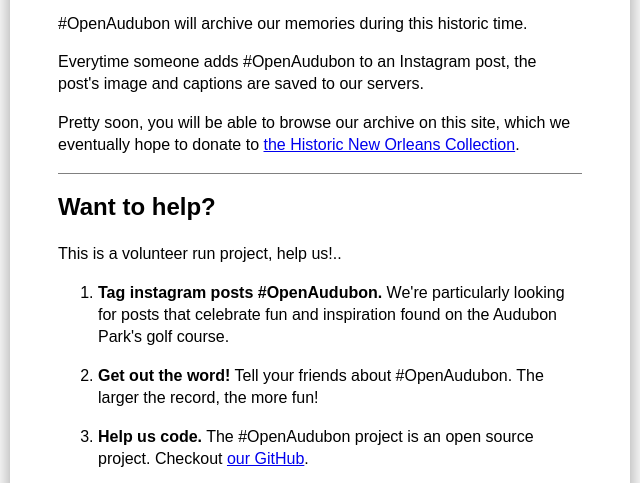
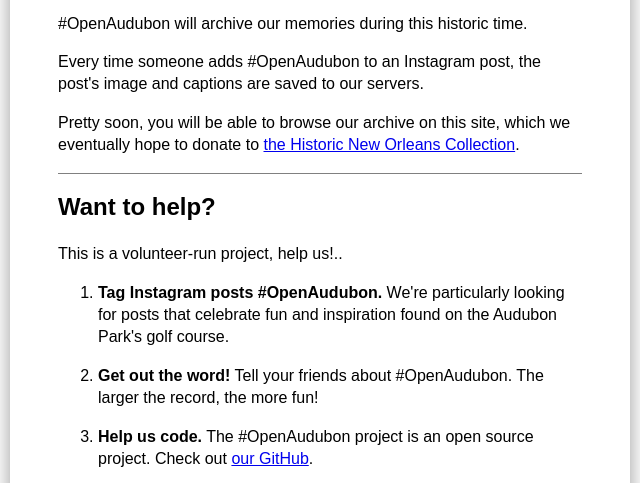
Before and after one commit to bbertucc/openaudubon.org, a plain HTML site: page index.html in a window 1280 px wide. Shown: the part 300-783 px from the top of the page, 320-960 px from the left. Drawn offline with Linux system fonts and the light colour scheme.

Commit message:
Fix typos

```diff
--- a/index.html
+++ b/index.html
@@ -14,16 +14,16 @@
       <h1>What's #OpenAudubon?</h1>
       <p>The COVID-19 crisis opened the Audubon Park golf course to the public. We throw frisbees, have picnics, and nap on land that's usually reserved for golfing.</p>
       <p>#OpenAudubon will archive our memories during this historic time.</p>
-      <p>Everytime someone adds #OpenAudubon to an Instagram post, the post's image and captions are saved to our servers.</p>
+      <p>Every time someone adds #OpenAudubon to an Instagram post, the post's image and captions are saved to our servers.</p>
       <p>Pretty soon, you will be able to browse our archive on this site, which we eventually hope to donate to <a href="https://www.hnoc.org/" target="https://www.hnoc.org/">the Historic New Orleans Collection</a>.</p>
     </section>
     <section>
       <h1>Want to help?</h1>
-      <p>This is a volunteer run project, help us!..</p>
+      <p>This is a volunteer-run project, help us!..</p>
       <ol>
-        <li><strong>Tag instagram posts #OpenAudubon.</strong> We're particularly looking for posts that celebrate fun and inspiration found on the Audubon Park's golf course.</li>
+        <li><strong>Tag Instagram posts #OpenAudubon.</strong> We're particularly looking for posts that celebrate fun and inspiration found on the Audubon Park's golf course.</li>
         <li><strong>Get out the word!</strong> Tell your friends about #OpenAudubon. The larger the record, the more fun!</li>
-        <li><strong>Help us code.</strong> The #OpenAudubon project is an open source project. Checkout <a href="https://github.com/bbertucc/openaudubon.org" target="_blank">our GitHub</a>.</li>
+        <li><strong>Help us code.</strong> The #OpenAudubon project is an open source project. Check out <a href="https://github.com/bbertucc/openaudubon.org" target="_blank">our GitHub</a>.</li>
         <li><strong>Donate</strong>. We would love to print photos and pay for internet hosting. If you can, <a href="https://donorbox.org/openaudubon" target="_blank">click here to donate</a>. </li>
       </ol>
     </section>
```
